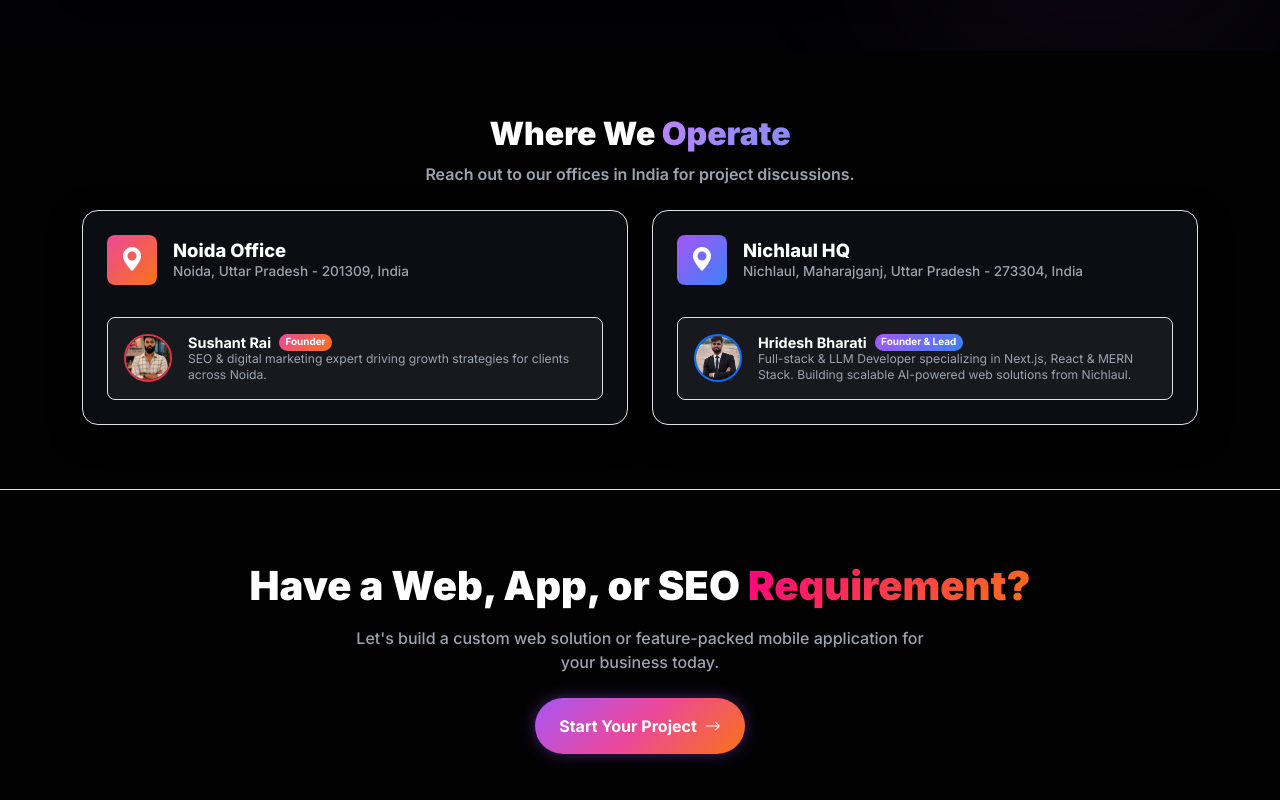
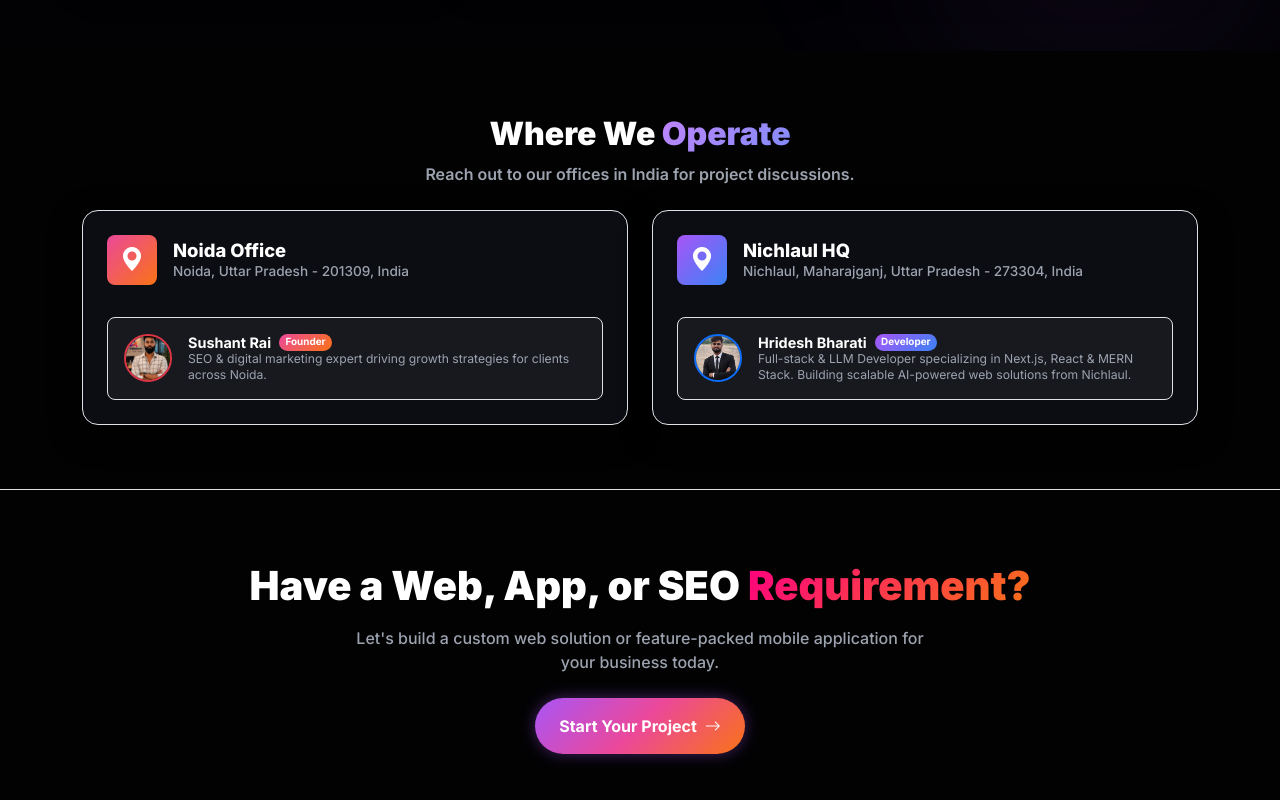
Before and after one commit to hridesh-bharati/awebgrow, a Next.js app: page /about in a window 1280 px wide. Shown: the part 3944-4744 px from the top of the page. Built offline with nearby package versions, Linux system fonts and the light colour scheme; no server answers.

Commit message:
final wcode

```diff
--- a/src/components/About/AboutClient.tsx
+++ b/src/components/About/AboutClient.tsx
@@ -529,7 +529,7 @@ export default function AboutClient() {
                   <div>
                     <div className="d-flex align-items-center gap-2">
                       <h6 className="fw-bold mb-0 text-theme-primary" style={{ fontSize: '0.9rem' }}>Hridesh Bharati</h6>
-                      <span className="badge rounded-pill text-white" style={{ background: 'linear-gradient(135deg, #a855f7, #3b82f6)', fontSize: '0.62rem' }}>Founder &amp; Lead</span>
+                      <span className="badge rounded-pill text-white" style={{ background: 'linear-gradient(135deg, #a855f7, #3b82f6)', fontSize: '0.62rem' }}>Developer</span>
                     </div>
                     <p className="small text-theme-secondary mb-0 mt-0.5" style={{ fontSize: '0.76rem', lineHeight: '1.3' }}>
                       Full-stack &amp; LLM Developer specializing in Next.js, React &amp; MERN Stack. Building scalable AI-powered web solutions from Nichlaul.
--- a/src/components/Header/Header.tsx
+++ b/src/components/Header/Header.tsx
@@ -244,7 +244,7 @@ export default function Header() {
                       alt={user.name || "user"}
                       width="38"
                       height="38"
-                      className="rounded-circle object-fit-cover border border- border-light"
+                      className="rounded-circle object-fit-cover border border-1 border-light"
                       onError={(e) => { (e.target as HTMLImageElement).src = "/icons/default-avatar.png"; }}
                     />
                   </button>
```
